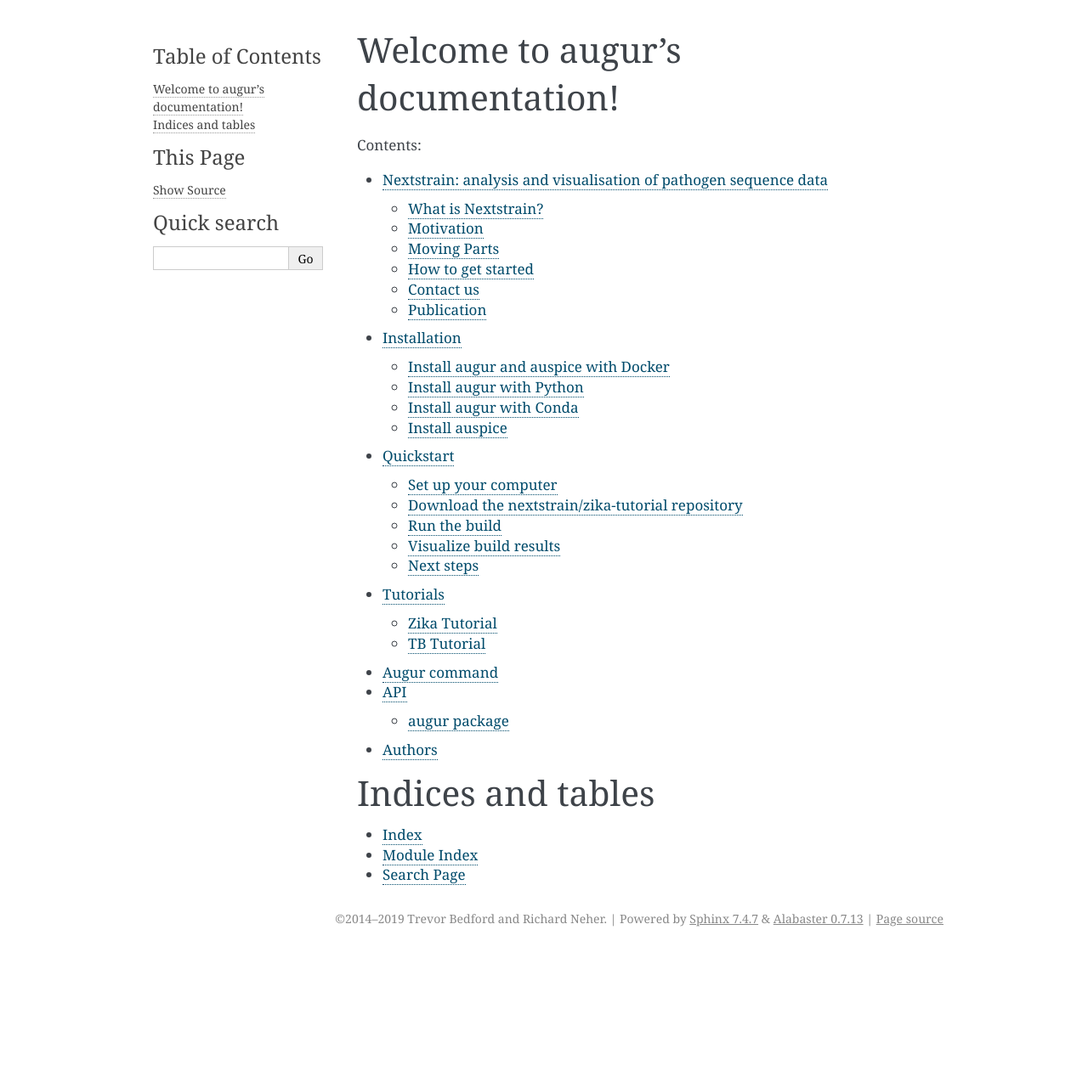
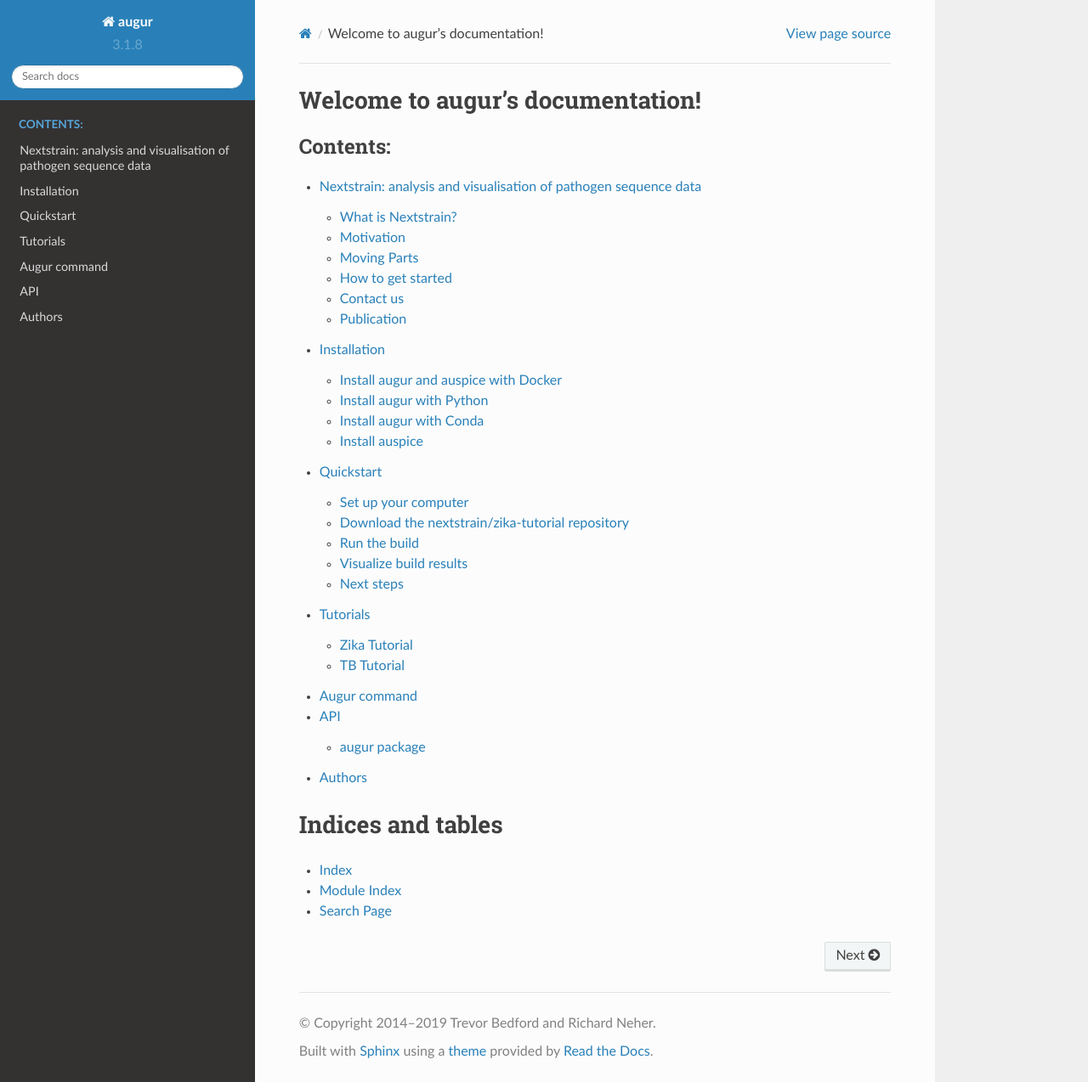
Before and after one commit to nextstrain/augur, a Sphinx documentation site: the page built from docs/index.rst, in a window 1280 px wide and 1274 px high. Shown: the whole window at 85% size. Built offline with Sphinx 7.4.7 and the Read the Docs theme 2.0.0, drawn with Linux system fonts in a browser that asks for light colours; the version number is read from the project's files by our own code.

Commit message:
Use the Read The Docs theme
This theme has a number of nice features, including an expandable TOC
sidebar, quick search access, and better support for navigating
versions.

```diff
--- a/docs/conf.py
+++ b/docs/conf.py
@@ -76,7 +76,7 @@ rst_epilog = f"""
 # The theme to use for HTML and HTML Help pages.  See the documentation for
 # a list of builtin themes.
 #
-html_theme = 'alabaster'
+html_theme = 'sphinx_rtd_theme'
 
 # Add any paths that contain custom static files (such as style sheets) here,
 # relative to this directory. They are copied after the builtin static files,
--- a/setup.py
+++ b/setup.py
@@ -52,6 +52,7 @@ setup(
                 "recommonmark >=0.5.0",
                 "Sphinx >=2.0.1",
                 "sphinx-argparse >=0.2.5",
+                "sphinx-rtd-theme >=0.4.3",
                 "wheel >=0.32.3, ==0.32.*",
             ]
         },
```
